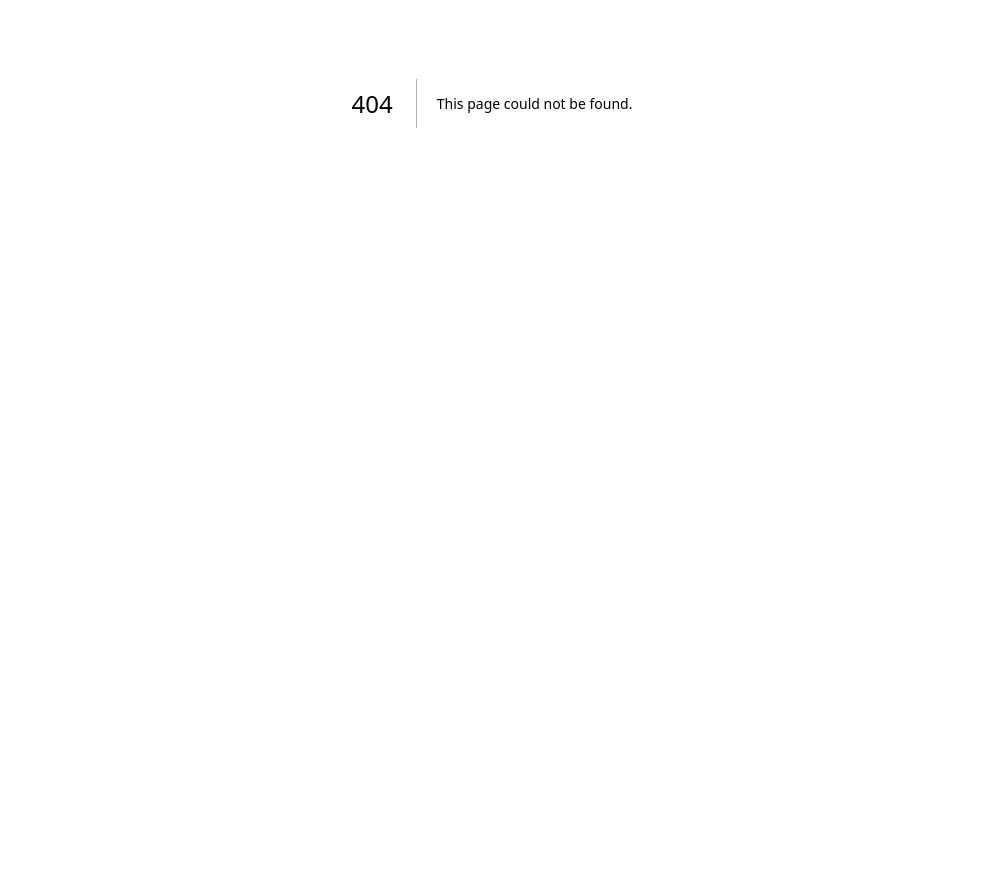
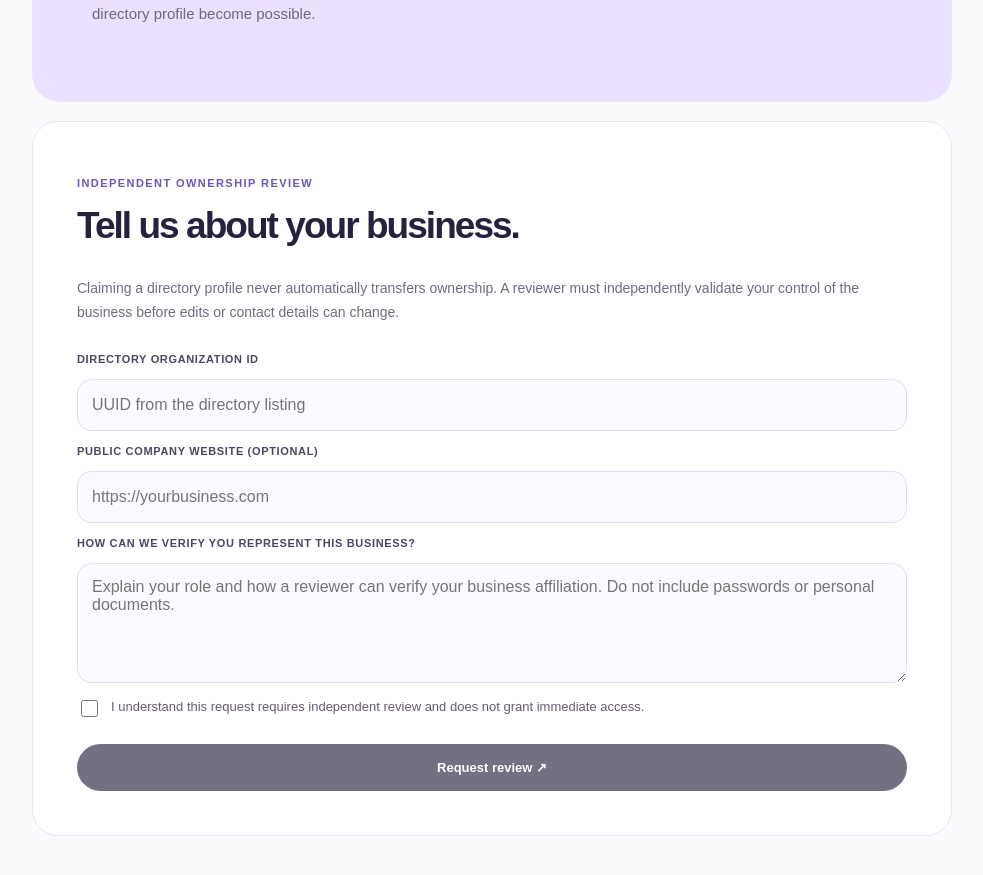
Before and after one commit to Surfguy1985/leadgenbackend, a Next.js app in the folder app/: page /claim-business in a window 1280 px wide. Before the commit this address had no page. Shown: the part 321-1196 px from the top of the page, without its empty margins (82-1065 px from the left). Before the commit the page ends 848 px from the top, so only its background shows below. Built offline with nearby package versions, Linux system fonts and the light colour scheme.

Commit message:
Build secure company claim-request UI with independent reviewer gate

```diff
--- /dev/null
+++ b/app/src/app/claim-business/page.tsx
@@ -0,0 +1,48 @@
+"use client";
+import { Suspense, useState, type FormEvent } from "react";
+import { useSearchParams } from "next/navigation";
+
+function ClaimForm() {
+  const q=useSearchParams();
+  const [id,setId]=useState(q.get("id")??"");
+  const [note,setNote]=useState("");
+  const [website,setWebsite]=useState("");
+  const [agree,setAgree]=useState(false);
+  const [busy,setBusy]=useState(false);
+  const [done,setDone]=useState(false);
+  const [message,setMessage]=useState("");
+  async function submit(e:FormEvent<HTMLFormElement>) {
+    e.preventDefault();if(busy)return;setBusy(true);setMessage("");
+    try {
+      const response=await fetch("/api/contractor/claims",{method:"POST",headers:{"Content-Type":"application/json"},body:JSON.stringify({organization_id:id.trim(),note,website,agree_review:agree})});
+      if(response.status===401){window.location.assign("/login?next=/claim-business");return;}
+      const json=await response.json().catch(()=>({}));
+      if(!response.ok)throw Error(json.error==="organization_already_claimed"?"This business is already claimed. Contact support if ownership is disputed.":json.error==="organization_not_available"?"This business could not be found in the reviewed directory.":"We couldn't file this claim. Check the organization ID and try again.");
+      setMessage("Your business claim is awaiting independent review. No contact details were changed.");
+      setDone(true);
+    } catch(err) {setMessage(err instanceof Error?err.message:"Claim not submitted.");}
+    finally{setBusy(false)}
+  }
+  return <section className="cfclaim__card">
+    <p className="cfclaim__tag">INDEPENDENT OWNERSHIP REVIEW</p>
+    <h2>{done?"Request received.":"Tell us about your business."}</h2>
+    {done?<div role="status"><p>{message}</p><a href="/dashboard">Return to your dashboard ↗</a></div>:
+    <form className="cfclaim__form" onSubmit={submit}>
+      <p>Claiming a directory profile never automatically transfers ownership. A reviewer must independently validate your control of the business before edits or contact details can change.</p>
+      <label htmlFor="claim-id">DIRECTORY ORGANIZATION ID</label><input id="claim-id" value={id} onChange={e=>setId(e.target.value)} required placeholder="UUID from the directory listing" pattern="[0-9a-fA-F-]{36}"/>
+      <label htmlFor="claim-web">PUBLIC COMPANY WEBSITE (OPTIONAL)</label><input id="claim-web" type="url" value={website} onChange={e=>setWebsite(e.target.value)} placeholder="https://yourbusiness.com"/>
+      <label htmlFor="claim-evidence">HOW CAN WE VERIFY YOU REPRESENT THIS BUSINESS?</label><textarea id="claim-evidence" value={note} onChange={e=>setNote(e.target.value)} minLength={15} maxLength={1200} required rows={5} placeholder="Explain your role and how a reviewer can verify your business affiliation. Do not include passwords or personal documents."/>
+      <label className="cfclaim__consent"><input type="checkbox" checked={agree} onChange={e=>setAgree(e.target.checked)} required/>I understand this request requires independent review and does not grant immediate access.</label>
+      <button disabled={busy||!agree}>{busy?"Submitting…":"Request review ↗"}</button>
+      {message&&<p role="alert">{message}</p>}
+    </form>}
+  </section>;
+}
+export default function ClaimBusiness() {return <main className="cfclaim"><style>{`
+ .cfclaim{min-height:100svh;background:#FAF9FC;color:#25223D;font-family:Arial,-apple-system,BlinkMacSystemFont,sans-serif;padding:25px 16px 75px}.cfclaim *{box-sizing:border-box}
+ .cfclaim__nav,.cfclaim__content{max-width:920px;margin:0 auto}.cfclaim__nav{display:flex;justify-content:space-between;align-items:center;gap:15px;margin-bottom:28px}.cfclaim__brand{font-size:25px;font-weight:900;letter-spacing:-.085em;color:#27223C;text-decoration:none}.cfclaim__brand span{color:#7258D8}.cfclaim__back{font-size:12px;font-weight:800;color:#60586F;background:#fff;padding:12px 15px;border:1px solid #E9E5EF;border-radius:100px;text-decoration:none}
+ .cfclaim__hero{background:#E9E1FF;border-radius:28px;padding:clamp(30px,5vw,60px);margin-bottom:19px}.cfclaim__hero span,.cfclaim__tag{font-size:11px;letter-spacing:.13em;font-weight:850;color:#6E54BC}.cfclaim__hero h1{font-size:clamp(39px,5vw,66px);letter-spacing:-.07em;line-height:1.12;margin:17px 0 15px}.cfclaim__hero p{font-size:15px;color:#706780;line-height:1.65;max-width:670px}
+ .cfclaim__card{border:1px solid #EBE5F1;background:#fff;padding:clamp(27px,4vw,44px);border-radius:26px}.cfclaim__card h2{font-size:clamp(27px,3vw,37px);letter-spacing:-.053em;margin:16px 0}.cfclaim__form{display:grid;gap:14px}.cfclaim__form>p{color:#736B7D;font-size:14px;line-height:1.7}.cfclaim__form>label:not(.cfclaim__consent){font-size:11px;font-weight:850;letter-spacing:.06em;color:#4E4562}.cfclaim__form input:not([type="checkbox"]),.cfclaim__form textarea{border:1px solid #E2DBED;border-radius:14px;padding:14px;font:inherit;background:#FCFAFE;width:100%;min-height:52px}.cfclaim__form textarea{resize:vertical}.cfclaim__consent{display:flex;align-items:flex-start;gap:10px;font-size:13px;line-height:1.55;color:#665B77}.cfclaim__consent input{accent-color:#735AD8;width:17px;height:17px;flex:0 0 auto}.cfclaim__form button{border:0;border-radius:100px;background:#29243F;color:#fff;padding:16px;font-weight:850;font-size:13px;cursor:pointer;margin-top:10px}.cfclaim__form button:disabled{opacity:.65;cursor:not-allowed}
+ `}</style><nav className="cfclaim__nav"><a className="cfclaim__brand" href="https://lead-gen-site-dc4966.webflow.io/">crew<span>for</span>that.</a><a className="cfclaim__back" href="https://lead-gen-site-dc4966.webflow.io/find-buyers">← Find Buyers</a></nav>
+ <div className="cfclaim__content"><header className="cfclaim__hero"><span>BUSINESS DIRECTORY / CLAIM YOUR PROFILE</span><h1>Make your business yours.</h1><p>Verified ownership protects buyers and contractors. Every claim is reviewed before changes to a directory profile become possible.</p></header><Suspense fallback={<p>Loading claim form…</p>}><ClaimForm/></Suspense></div>
+ </main>}
```
